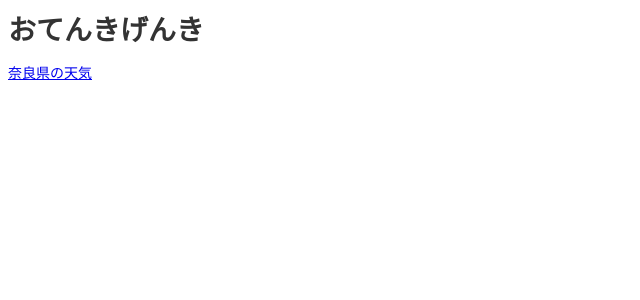
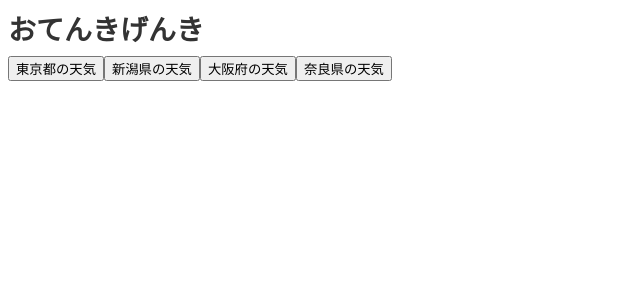
Before and after one commit to juny524/otenkiogenki, an Angular app: page / in a window 1280 px wide. Shown: the top 300 px of the page, without its empty margins (0-640 px from the left). Built offline with nearby package versions, Linux system fonts and the light colour scheme.

Commit message:
ページ遷移時にパラメータを渡す

```diff
--- a/src/app/app-routing.module.ts
+++ b/src/app/app-routing.module.ts
@@ -10,7 +10,7 @@ const routes: Routes = [
   // パスに何も指定されないとKenListComponentが起動
   { path: '', component: KenListComponent },
   // パスにnextshosaiが指定されるとTenkiShosaiComponentが起動
-  { path: 'nextshosai', component: TenkiShosaiComponent }
+  { path: 'nextshosai/:ken_num', component: TenkiShosaiComponent }
 
 ];
 
--- a/src/app/ken-list/ken-list.component.html
+++ b/src/app/ken-list/ken-list.component.html
@@ -1 +1,5 @@
-<p><a href="/nextshosai">奈良県の天気</a></p>
+<!-- <p><a href="/nextshosai">奈良県の天気</a></p> -->
+<button (click)="tenki_view(130010)">東京都の天気</button>
+<button (click)="tenki_view(150010)">新潟県の天気</button>
+<button (click)="tenki_view(270000)">大阪府の天気</button>
+<button (click)="tenki_view(290010)">奈良県の天気</button>
--- a/src/app/ken-list/ken-list.component.ts
+++ b/src/app/ken-list/ken-list.component.ts
@@ -1,4 +1,5 @@
 import { Component, OnInit } from '@angular/core';
+import { Router } from '@angular/router';
 
 @Component({
   selector: 'app-ken-list',
@@ -7,9 +8,13 @@ import { Component, OnInit } from '@angular/core';
 })
 export class KenListComponent implements OnInit {
 
-  constructor() { }
+  constructor(private router: Router) { }
 
   ngOnInit(): void {
   }
 
+  tenki_view(ken_num: number): void{
+    this.router.navigate(['/nextshosai', ken_num]);
+  }
+
 }
--- a/src/app/tenki-shosai/tenki-shosai.component.ts
+++ b/src/app/tenki-shosai/tenki-shosai.component.ts
@@ -1,5 +1,6 @@
 import { Component, OnInit } from '@angular/core';
 import axios from 'axios'
+import { ActivatedRoute, ParamMap } from '@angular/router';
 
 
 @Component({
@@ -11,16 +12,23 @@ export class TenkiShosaiComponent implements OnInit {
 
   otenkiresult = "わがんね";
 
-  constructor() {
-    this.nara_tenki();
+  constructor(private activatedRoute: ActivatedRoute) {
+    // this.nara_tenki();
    }
 
   ngOnInit(): void {
+    this.activatedRoute.paramMap.subscribe((params: ParamMap) => {
+      // ルーティングモジュールの「:id」部分の定義により、'id' で取得できる
+      const ken_num = params.get('ken_num');
+      if(ken_num){
+        this.tenki(ken_num);
+      }
+    });
   }
 
 
-  nara_tenki(): void {
-    let api_url: string = "https://weather.tsukumijima.net/api/forecast/city/290010";
+  tenki(ken_num: string): void {
+    let api_url: string = "https://weather.tsukumijima.net/api/forecast/city/" + ken_num;
 
     axios.get(
       api_url
```
